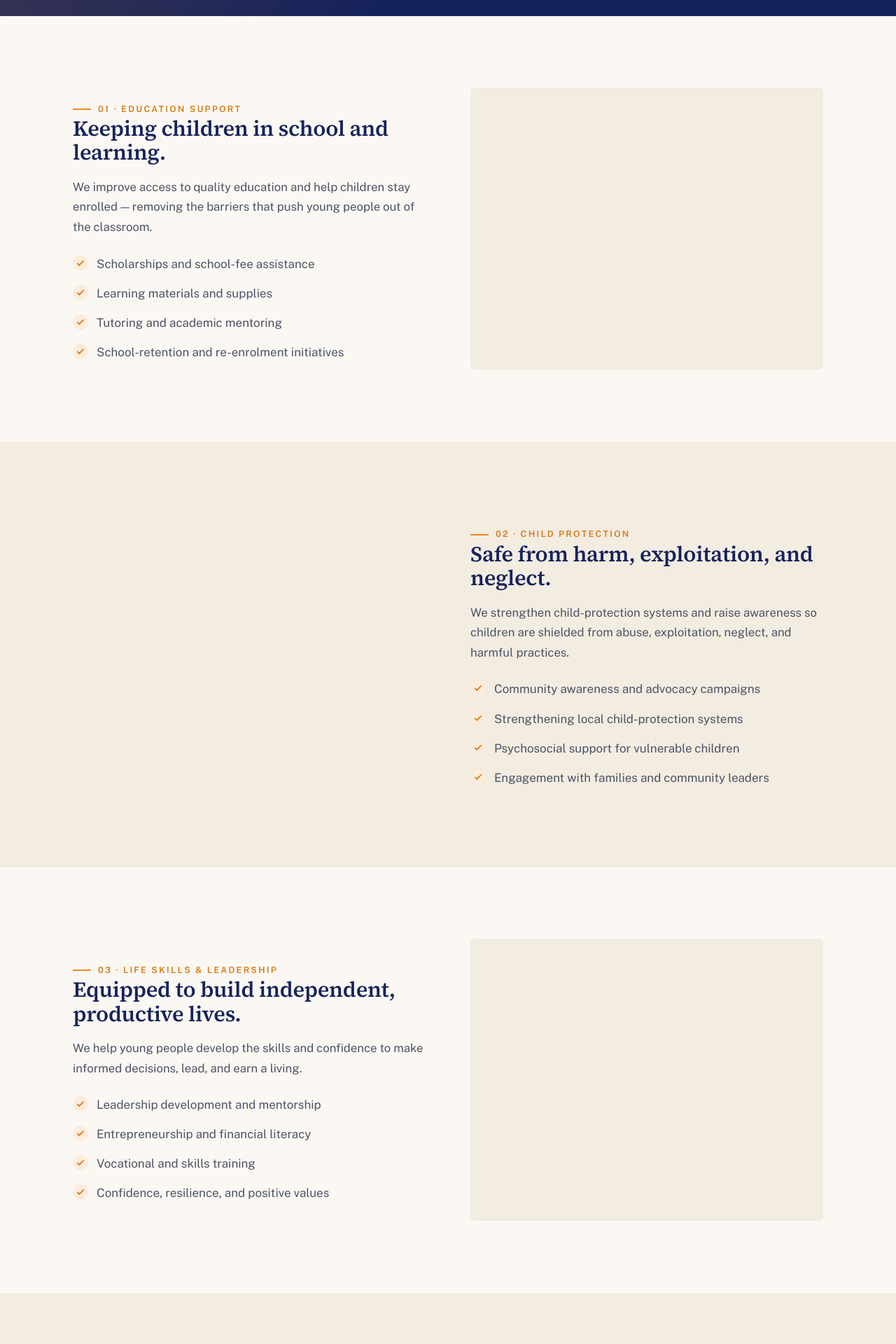
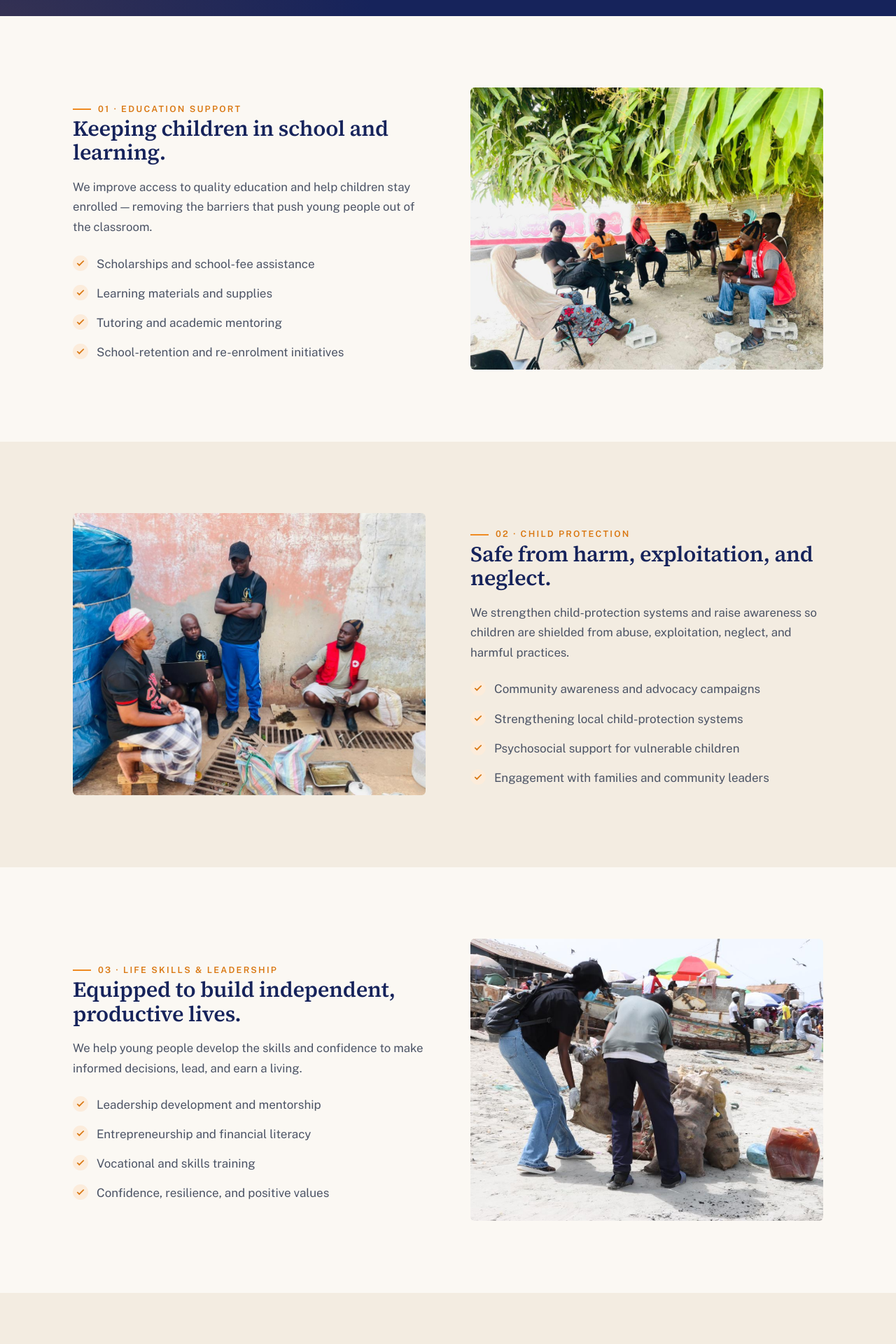
Before and after one commit to PelumiWeb/smh, a Next.js app: page /programs in a window 1280 px wide. Shown: the part 540-2460 px from the top of the page at 70% size. Built offline with nearby package versions, Linux system fonts and the light colour scheme.

Commit message:
images for other pages

```diff
--- a/app/get-involved/page.tsx
+++ b/app/get-involved/page.tsx
@@ -1,4 +1,5 @@
 import type { Metadata } from "next";
+import Image from "next/image";
 import Link from "next/link";
 import ScrollReveal from "../components/ScrollReveal";
 import DonatePanel from "../components/DonatePanel";
@@ -125,8 +126,7 @@ export default function GetInvolvedPage() {
               </p>
               <ul className="give-list">
                 <li>
-                  <strong>A school kit</strong> keeps a child learning for a
-                  term.
+                  <strong>A school kit</strong> keeps a child learning for a term.
                 </li>
                 <li>
                   <strong>A mentoring place</strong> pairs a young person with
@@ -172,10 +172,15 @@ export default function GetInvolvedPage() {
             </Link>
           </div>
           <div className="split-media reveal">
-            <div
-              className="split-img img-placeholder"
-              aria-label="Photo placeholder — volunteers / mentors with young people"
-            />
+            <div className="split-img">
+              <Image
+                src="/photos/cleanup-wheelbarrow.jpg"
+                alt="SMF volunteers working together at a community wheelbarrow cleanup in The Gambia"
+                fill
+                style={{ objectFit: "cover" }}
+                sizes="(max-width: 900px) 100vw, (max-width: 1320px) 46vw, 560px"
+              />
+            </div>
           </div>
         </div>
       </section>
@@ -184,10 +189,15 @@ export default function GetInvolvedPage() {
       <section className="section" id="partner">
         <div className="container split flip">
           <div className="split-media reveal">
-            <div
-              className="split-img img-placeholder"
-              aria-label="Photo placeholder — partners / institutions / signing"
-            />
+            <div className="split-img">
+              <Image
+                src="/photos/redcross-courtyard.jpg"
+                alt="SMF and Red Cross partners collaborating in a courtyard meeting"
+                fill
+                style={{ objectFit: "cover" }}
+                sizes="(max-width: 900px) 100vw, (max-width: 1320px) 46vw, 560px"
+              />
+            </div>
           </div>
           <div className="split-copy reveal">
             <p className="eyebrow">Partner with us</p>
@@ -220,10 +230,7 @@ export default function GetInvolvedPage() {
         style={{ background: "var(--cream)" }}
       >
         <div className="container center" style={{ maxWidth: 720 }}>
-          <p
-            className="eyebrow center"
-            style={{ justifyContent: "center" }}
-          >
+          <p className="eyebrow center" style={{ justifyContent: "center" }}>
             Fundraise
           </p>
           <h2 className="h2 reveal">
@@ -236,10 +243,7 @@ export default function GetInvolvedPage() {
             Run a campaign at your school, workplace, place of worship, or
             among friends. We&apos;ll help you set a goal and share the impact.
           </p>
-          <Link
-            className="btn btn-primary btn-lg reveal"
-            href="/contact"
-          >
+          <Link className="btn btn-primary btn-lg reveal" href="/contact">
             Talk to us about fundraising
           </Link>
         </div>
--- a/app/programs/page.tsx
+++ b/app/programs/page.tsx
@@ -1,4 +1,5 @@
 import type { Metadata } from "next";
+import Image from "next/image";
 import Link from "next/link";
 import ScrollReveal from "../components/ScrollReveal";
 
@@ -63,10 +64,15 @@ export default function ProgramsPage() {
             />
           </div>
           <div className="split-media reveal">
-            <div
-              className="split-img img-placeholder"
-              aria-label="Photo placeholder — students / classroom / learning"
-            />
+            <div className="split-img">
+              <Image
+                src="/photos/workshop-tree.jpg"
+                alt="Young people at an SMF skills workshop held outdoors in The Gambia"
+                fill
+                style={{ objectFit: "cover" }}
+                sizes="(max-width: 900px) 100vw, (max-width: 1320px) 46vw, 560px"
+              />
+            </div>
           </div>
         </div>
       </section>
@@ -79,10 +85,15 @@ export default function ProgramsPage() {
       >
         <div className="container split flip">
           <div className="split-media reveal">
-            <div
-              className="split-img img-placeholder"
-              aria-label="Photo placeholder — safeguarding / community awareness"
-            />
+            <div className="split-img">
+              <Image
+                src="/photos/redcross-casework.jpg"
+                alt="SMF and Red Cross staff conducting community child-protection casework"
+                fill
+                style={{ objectFit: "cover" }}
+                sizes="(max-width: 900px) 100vw, (max-width: 1320px) 46vw, 560px"
+              />
+            </div>
           </div>
           <div className="split-copy reveal">
             <p className="eyebrow">02 · Child Protection</p>
@@ -126,10 +137,15 @@ export default function ProgramsPage() {
             />
           </div>
           <div className="split-media reveal">
-            <div
-              className="split-img img-placeholder"
-              aria-label="Photo placeholder — vocational training / youth leadership"
-            />
+            <div className="split-img">
+              <Image
+                src="/photos/cleanup-lift.jpg"
+                alt="SMF volunteers working together at a community cleanup in The Gambia"
+                fill
+                style={{ objectFit: "cover" }}
+                sizes="(max-width: 900px) 100vw, (max-width: 1320px) 46vw, 560px"
+              />
+            </div>
           </div>
         </div>
       </section>
@@ -142,10 +158,15 @@ export default function ProgramsPage() {
       >
         <div className="container split flip">
           <div className="split-media reveal">
-            <div
-              className="split-img img-placeholder"
-              aria-label="Photo placeholder — inclusive group / diverse young people"
-            />
+            <div className="split-img">
+              <Image
+                src="/photos/inclusion-crutches.jpg"
+                alt="An SMF program participant on crutches taking part in a community activity"
+                fill
+                style={{ objectFit: "cover" }}
+                sizes="(max-width: 900px) 100vw, (max-width: 1320px) 46vw, 560px"
+              />
+            </div>
           </div>
           <div className="split-copy reveal">
             <p className="eyebrow">04 · Inclusion &amp; Equity</p>
```
Also changed, not shown: app/about/page.tsx (+68 -50 lines).
